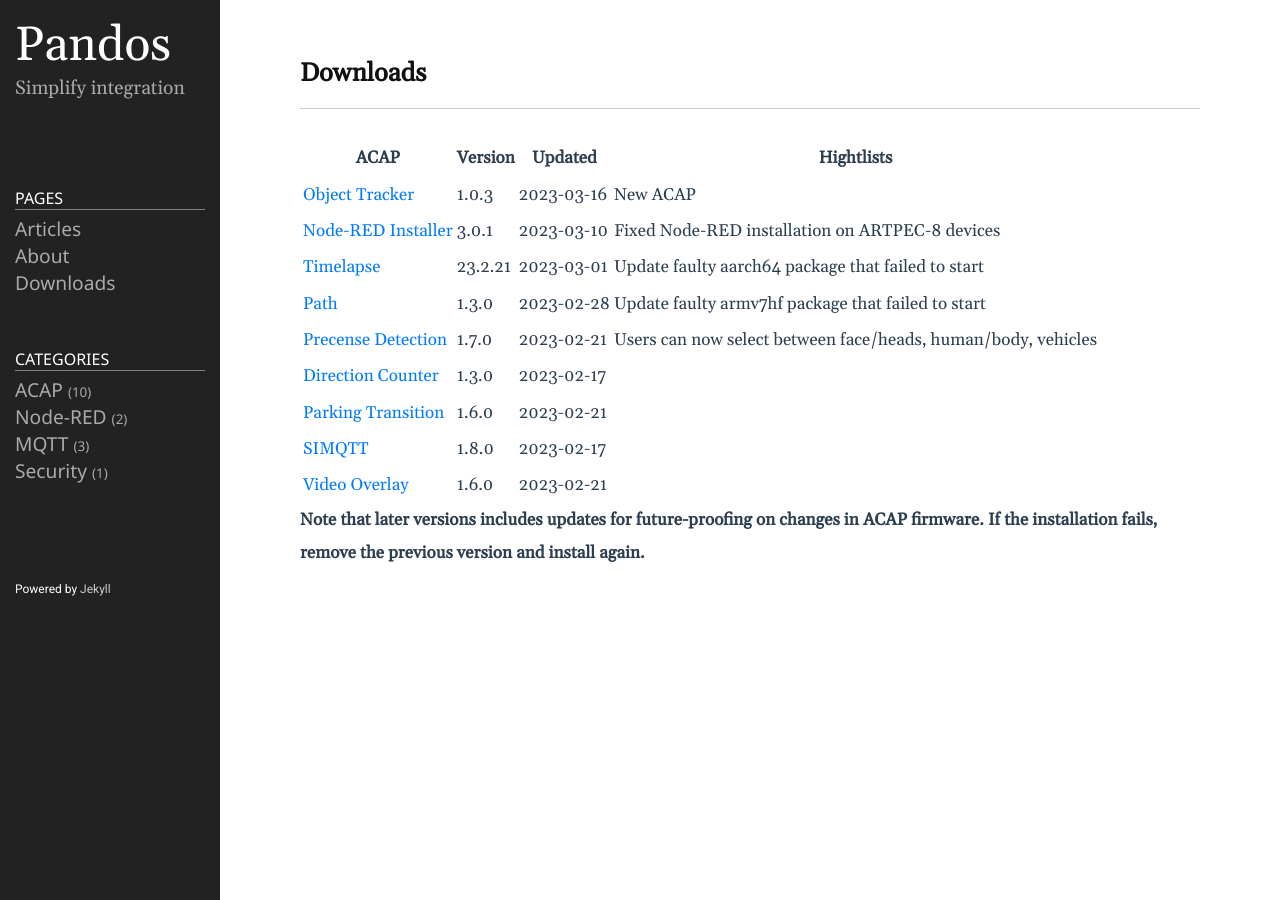
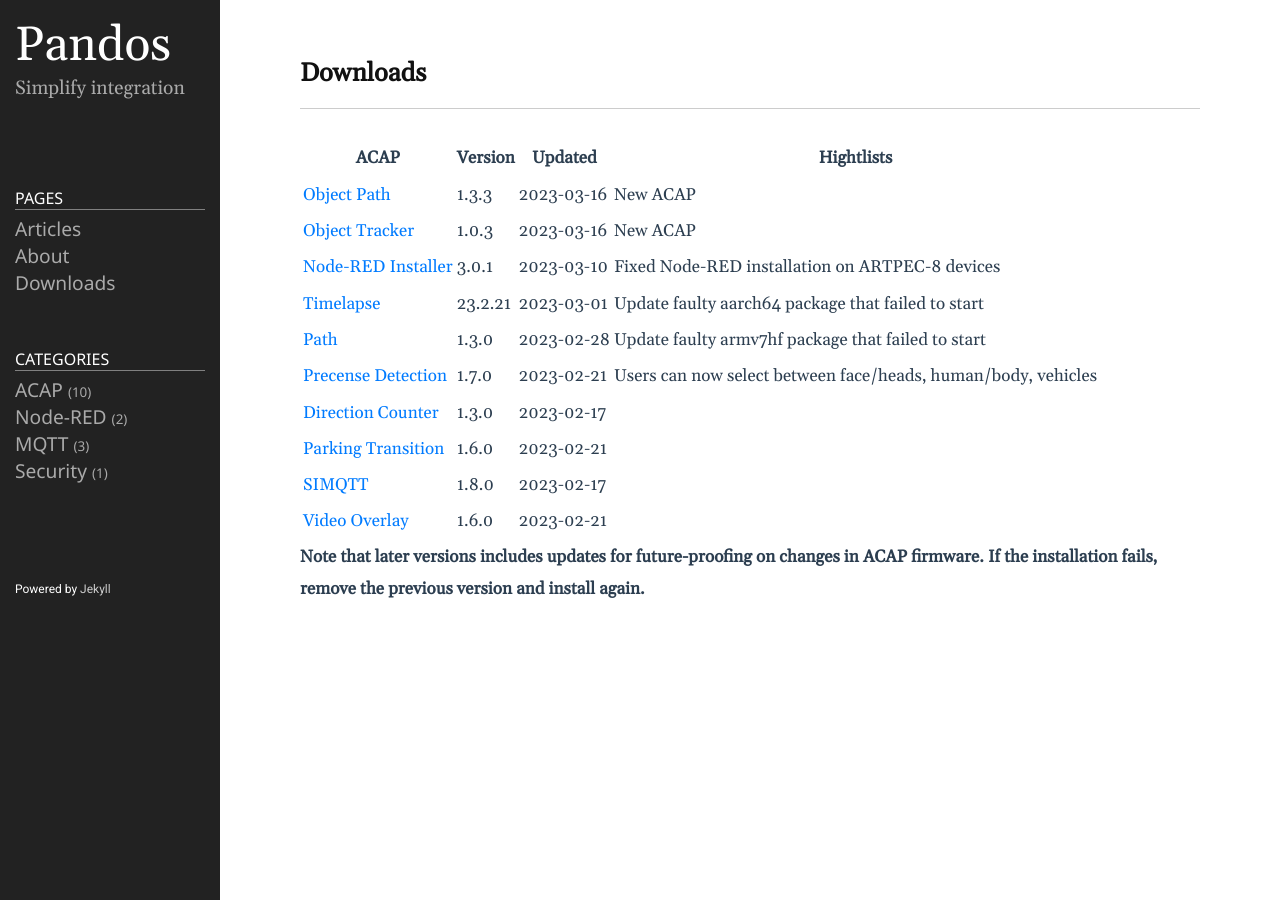
Before and after one commit to pandosme/pandosme.github.io, a Jekyll site: the page built from docs/downloads.md, in a window 1280 px wide. Built offline with Jekyll 4.4.1, drawn with Linux system fonts in a browser that asks for light colours.

Commit message:
Update downloads.md

```diff
--- a/docs/downloads.md
+++ b/docs/downloads.md
@@ -6,6 +6,7 @@ permalink: /downloads/
 
 |ACAP | Version| Updated | Hightlists|
 |------------------------ |---------- |------------ |-------------------------- |
+|[Object Path](https://acap.juhlin.me/package/ObjectPath) |1.3.3 |2023-03-16 | New ACAP |
 |[Object Tracker](https://acap.juhlin.me/package/ObjectTracker) |1.0.3 |2023-03-16 | New ACAP |
 |[Node-RED Installer](https://acap.juhlin.me/package/Nodered) |3.0.1 |2023-03-10 | Fixed Node-RED installation on ARTPEC-8 devices |
 |[Timelapse](https://acap.juhlin.me/package/timelapseme) |23.2.21 |2023-03-01 | Update faulty aarch64 package that failed to start |
```
